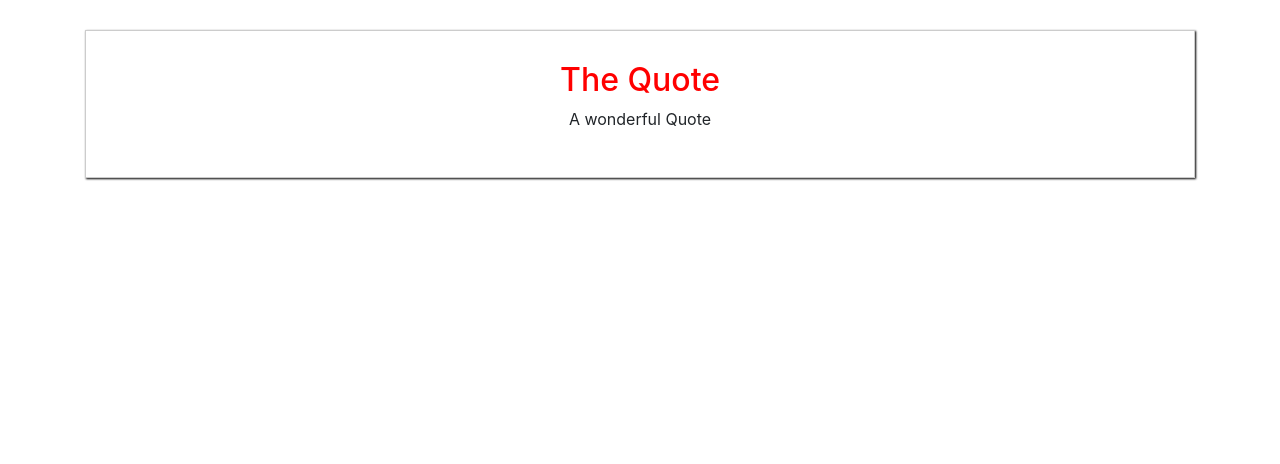
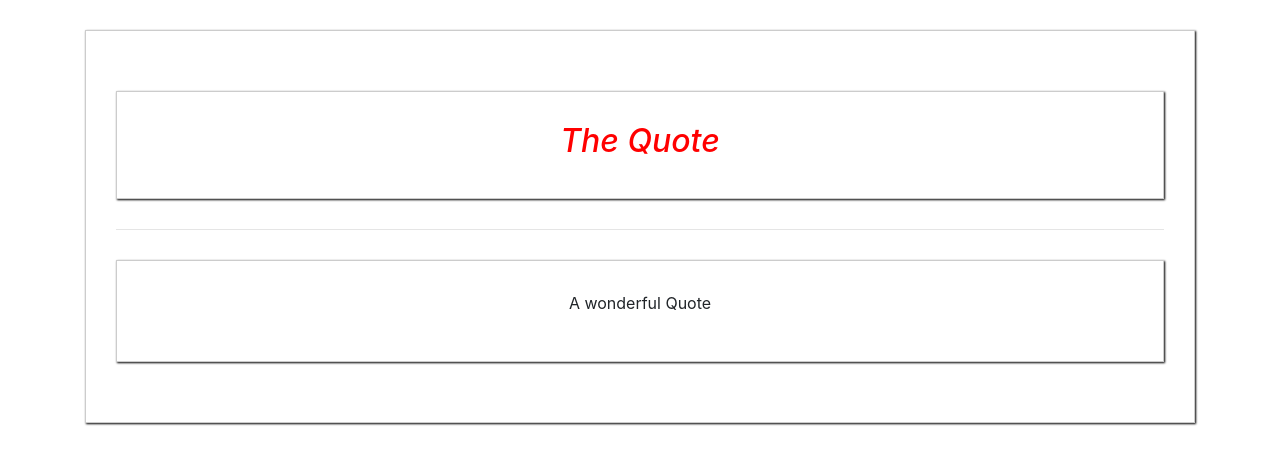
Before and after one commit to Iqbalaulia/advance-component-usage-vuejs, a Vue app: page / in a window 1280 px wide. Shown: the top 464 px of the page. Built offline with nearby package versions, Linux system fonts and the light colour scheme.

Commit message:
using multiple slot in one page child component

```diff
--- a/src/App.vue
+++ b/src/App.vue
@@ -6,8 +6,8 @@
       <div class="row">
         <div class="col-md-12">
           <Quote>
-            <h2>{{ quoteTitle }}</h2>
-            <p>A wonderful Quote</p>
+            <h2 slot="title">{{ quoteTitle }}</h2>
+            <p slot="content">A wonderful Quote</p>
           </Quote>
         </div>
       </div>
--- a/src/components/Quote.vue
+++ b/src/components/Quote.vue
@@ -2,7 +2,13 @@
 <template>
   <div id="quote">
     <!-- Passing component tag html from parent to child use slot  -->
-    <slot></slot>
+    <div class="title">
+      <slot name="title"></slot>
+    </div>
+    <hr />
+    <div>
+      <slot name="content"></slot>
+    </div>
   </div>
 </template>
 
@@ -30,4 +36,8 @@
 h2 {
   color: red;
 }
+
+.title {
+  font-style: italic;
+}
 </style>
```
